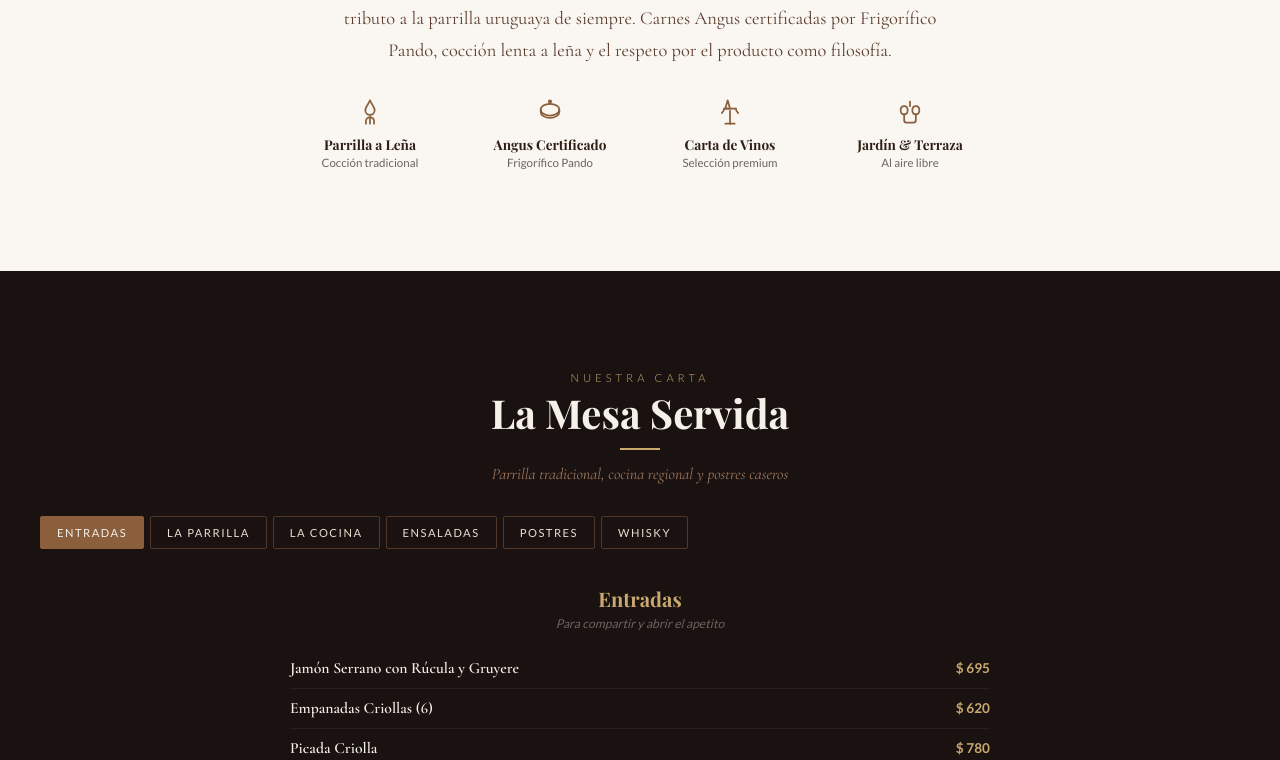
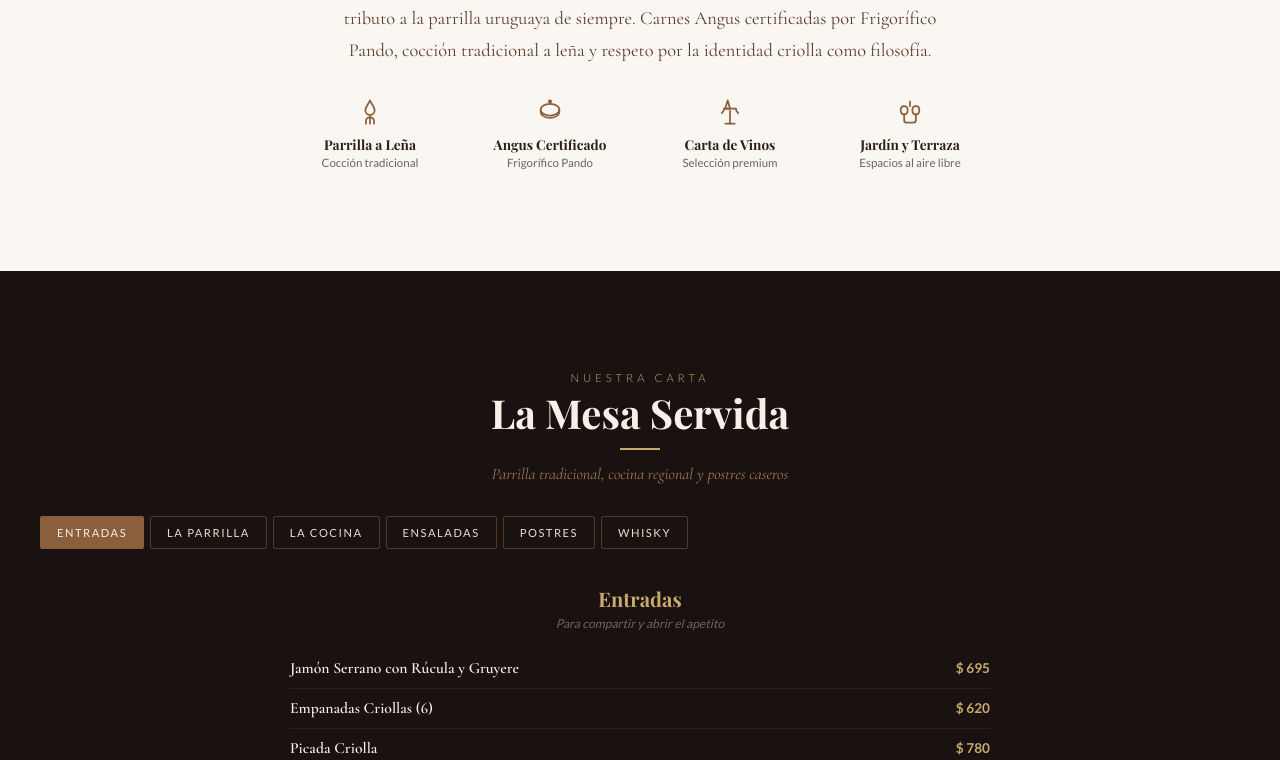
Before and after one commit to franciscojose7/elpuesto, a plain HTML site: page index.html in a window 1280 px wide. Shown: the part 1021-1781 px from the top of the page. Drawn offline with nearby package versions, Linux system fonts and the light colour scheme; a web font is replaced by a local one.

Commit message:
mejoras texto

```diff
--- a/index.html
+++ b/index.html
@@ -57,7 +57,7 @@
   <p class="slabel">Desde 2017 en Carrasco</p>
   <h2 class="stitle">Tradición & Fuego</h2>
   <div class="sline"></div>
-  <p class="intro">En pleno corazón de Carrasco, sobre la arbolada calle Schroeder, nace <strong>El Puesto</strong>: un tributo a la parrilla uruguaya de siempre. Carnes Angus certificadas por Frigorífico Pando, cocción lenta a leña y el respeto por el producto como filosofía.</p>
+  <p class="intro">En pleno corazón de Carrasco, sobre la arbolada calle Schroeder, nace <strong>El Puesto</strong>: un tributo a la parrilla uruguaya de siempre. Carnes Angus certificadas por Frigorífico Pando, cocción tradicional a leña y respeto por la identidad criolla como filosofía.</p>
   <div class="features">
     <div class="feat">
       <svg class="feat-icon" viewBox="0 0 24 24" fill="none" stroke="currentColor" stroke-width="1.5" stroke-linecap="round" stroke-linejoin="round"><path d="M12 2c1 3 4 5.5 4 8.5a4 4 0 11-8 0C8 7.5 11 5 12 2z"/><path d="M8.5 22v-2a3.5 3.5 0 017 0v2"/><line x1="12" y1="16" x2="12" y2="22"/></svg>
@@ -76,8 +76,8 @@
     </div>
     <div class="feat">
       <svg class="feat-icon" viewBox="0 0 24 24" fill="none" stroke="currentColor" stroke-width="1.5" stroke-linecap="round" stroke-linejoin="round"><path d="M17 14c2 0 3-1.5 3-3.5S19 7 17 7s-3 1.5-3 3.5 1 3.5 3 3.5z"/><path d="M7 14c2 0 3-1.5 3-3.5S9 7 7 7s-3 1.5-3 3.5S5 14 7 14z"/><path d="M7 14v5a2 2 0 002 2h6a2 2 0 002-2v-5"/><line x1="12" y1="7" x2="12" y2="3"/></svg>
-      <h4>Jardín & Terraza</h4>
-      <p>Al aire libre</p>
+      <h4>Jardín y Terraza</h4>
+      <p>Espacios al aire libre</p>
     </div>
   </div>
 </section>
```
